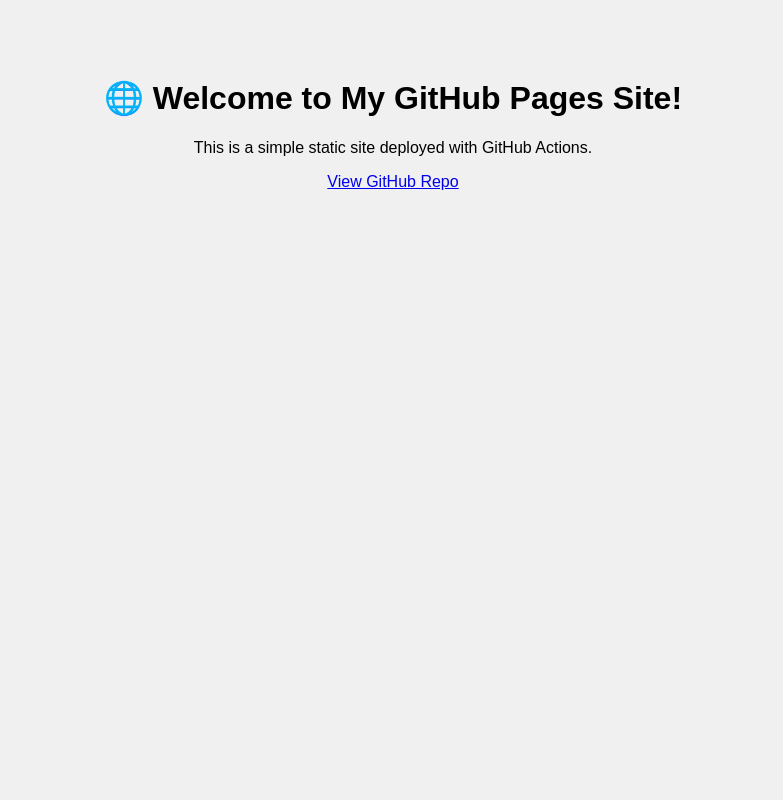
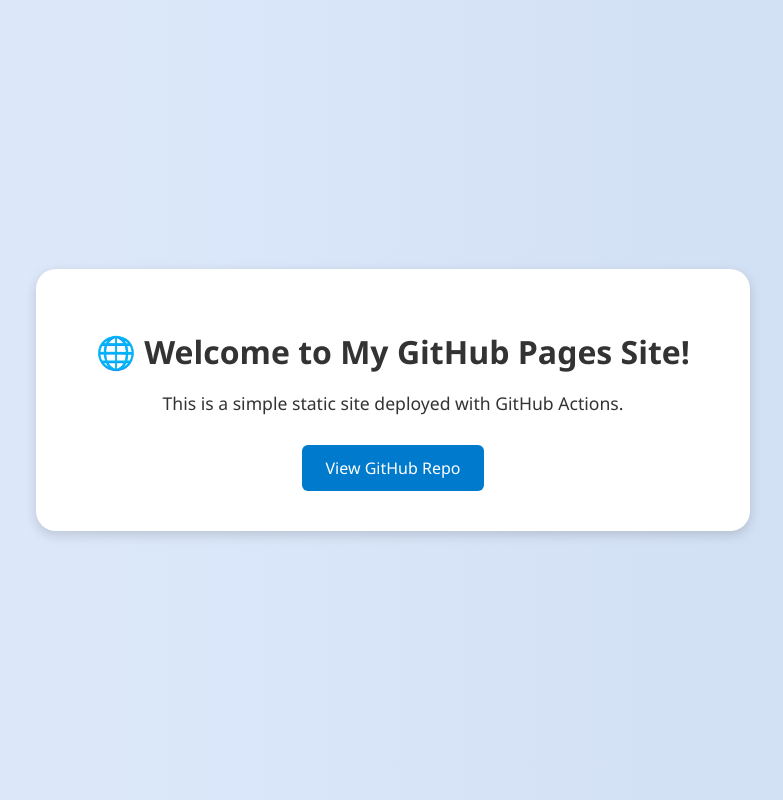
Before and after one commit to Amna-Yasir/gh-pages-demo, a plain HTML site: page src/index.html in a window 1280 px wide. Shown: the whole page, without its empty margins (247-1030 px from the left). Drawn offline with Linux system fonts and the light colour scheme.

Commit message:
Update style.css

```diff
--- a/src/style.css
+++ b/src/style.css
@@ -1,6 +1,44 @@
 body {
-  background-color: #f0f0f0;
-  font-family: sans-serif;
+  margin: 0;
+  padding: 0;
+  font-family: 'Segoe UI', Tahoma, Geneva, Verdana, sans-serif;
+  background: linear-gradient(to right, #e0eafc, #cfdef3);
+  display: flex;
+  justify-content: center;
+  align-items: center;
+  height: 100vh;
+  color: #333;
+}
+
+.container {
+  background-color: white;
+  padding: 40px 60px;
+  border-radius: 20px;
+  box-shadow: 0 4px 12px rgba(0, 0, 0, 0.15);
   text-align: center;
-  padding-top: 50px;
+  max-width: 600px;
 }
+
+h1 {
+  font-size: 2rem;
+  margin-bottom: 10px;
+}
+
+p {
+  font-size: 1.1rem;
+  margin-bottom: 30px;
+}
+
+.btn {
+  display: inline-block;
+  padding: 12px 24px;
+  background-color: #007acc;
+  color: white;
+  text-decoration: none;
+  border-radius: 6px;
+  transition: background-color 0.3s ease;
+}
+
+.btn:hover {
+  background-color: #005fa3;
+}
```
